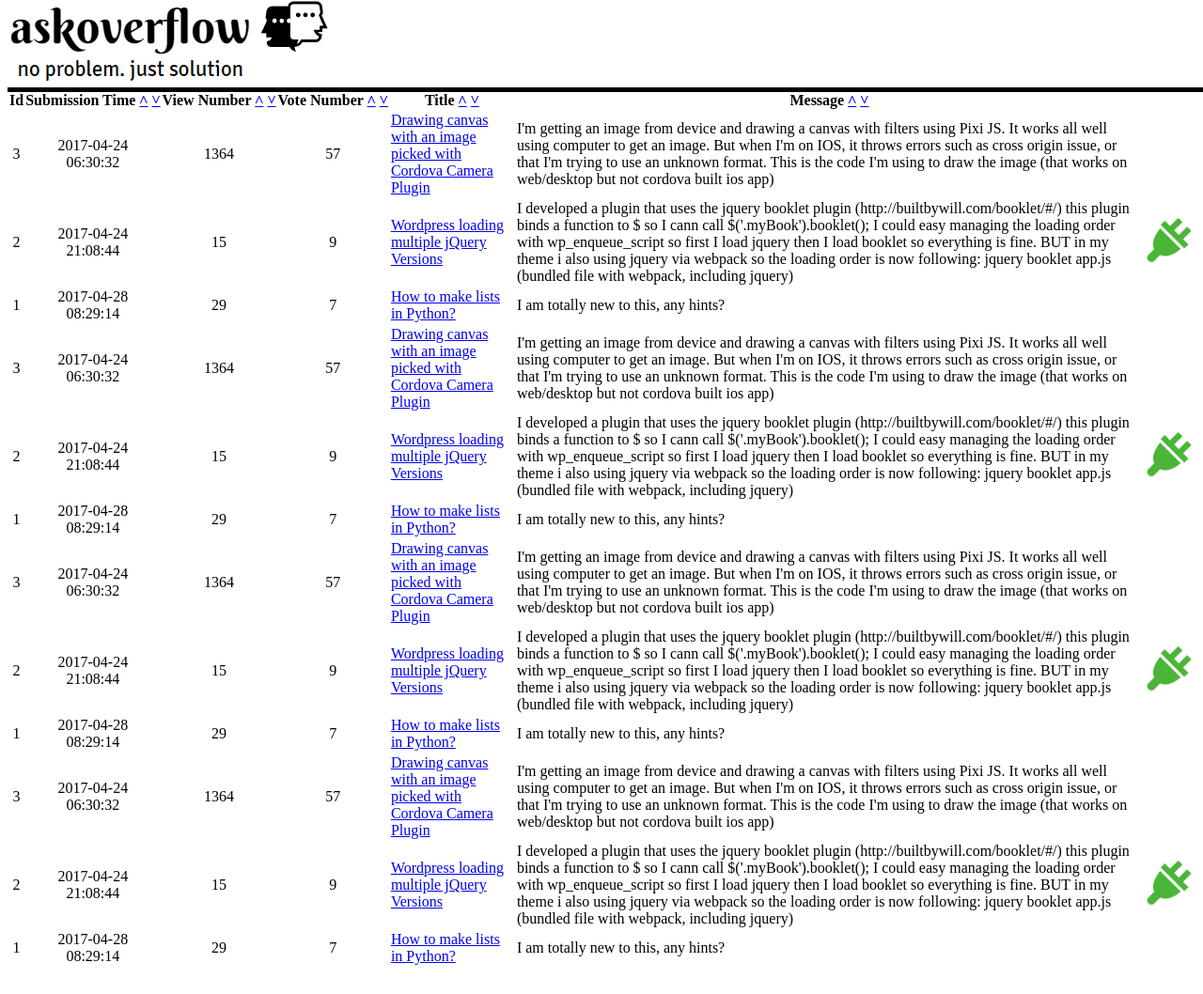
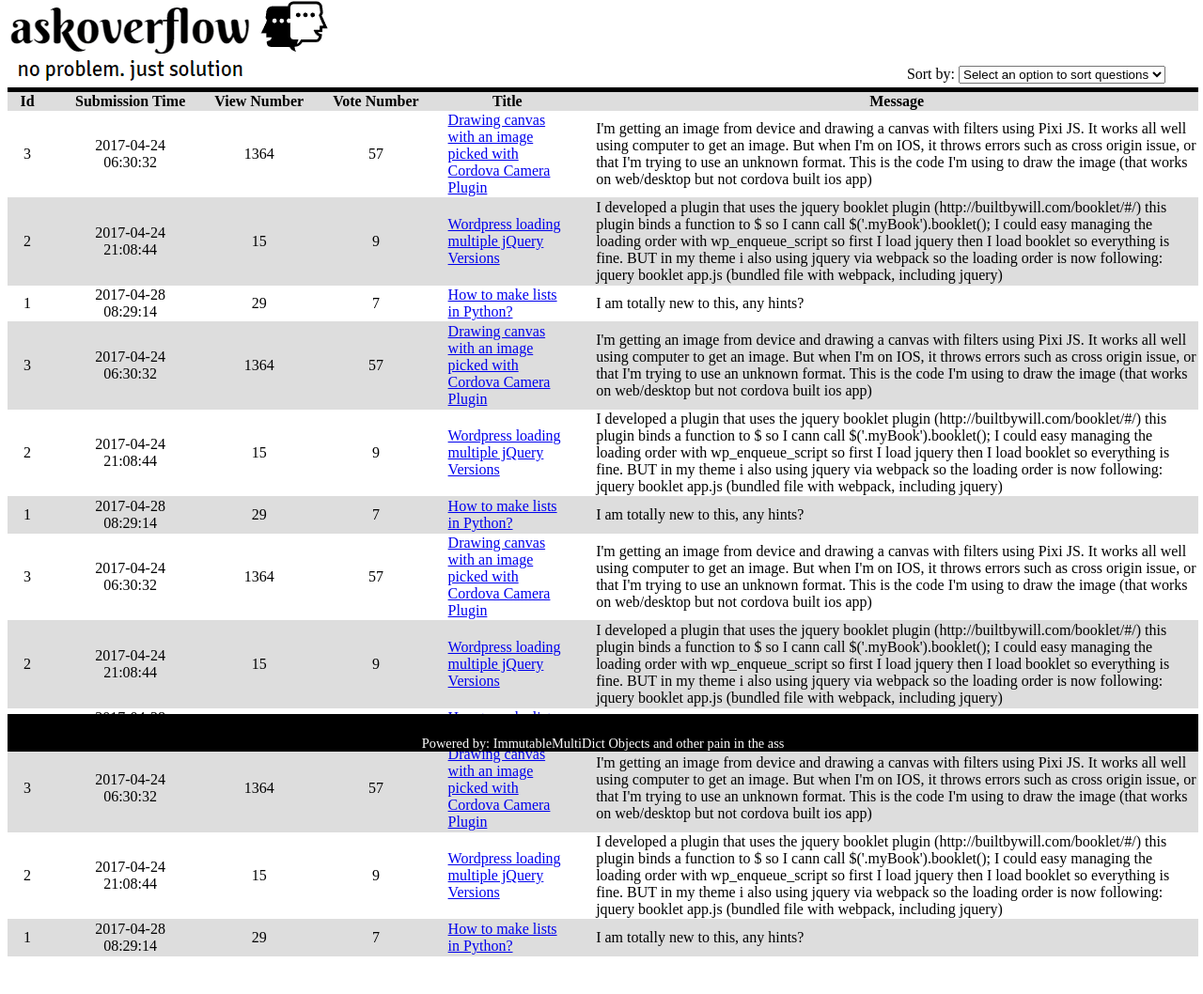
Before and after one commit to CodecoolGlobal/ask-mate-3-python-mllorand, a Flask app: page / in a window 1280 px wide. Shown: the whole page at 94% size. Before the commit the page ends 1027 px from the top, so only its background shows below. Run offline with Flask 2, Linux system fonts and the light colour scheme; some libraries are stand-ins or nearby versions.

Commit message:
Rework main page sort_by function, improve index.html design
-sort_by function added to navbar as dropdown menu
-add foot to layout.html
-add always visible srcollbar to layout.html for prevent design distortion

```diff
--- a/data_manager.py
+++ b/data_manager.py
@@ -29,7 +29,6 @@ def convert_timestamp_to_date(entries):
     return entries
 
 
-
 def get_entry_by_id(entry_id, file_path, file_header):
     entries = connection.read_csv(file_path, file_header)
     key = 'id'
--- a/templates/index.html
+++ b/templates/index.html
@@ -1,33 +1,49 @@
 {% extends "layout.html" %}
-{% block style %}
-
+{% block navbar %}
+<div class="sortby">
+    <label for="sortby-select">Sort by:</label>
+    <select onchange="location = this.value" name="sort_by" id="sort_by">
+    {% if request.args.get("sort_by") == None %}
+        <option value="/list">Select an option to sort questions</option>
+    {% endif %}
+    {% for option in header %}
+        {% if option not in ["id","image"] %}
+            <option value="/list?sort_by={{ option }}&order=asc">{{ option.replace("_", " ").title() }}(asc)</option>
+            <option value="/list?sort_by={{ option }}&order=desc">{{ option.replace("_", " ").title() }}(desc)</option>
+        {% endif %}
+    {% endfor %}
+</select>
+</div>
 {% endblock %}
 {% block content %}
+    <div class="content">
+    <div class="main_table">
     <table>
-        <tr>
+        <thead>
+            <tr>
                 {% for column_title in header %}
-                    <th class="topheader"> {{ column_title.replace("_", " ").title() if column_title not in "image" }}
-                        {% if column_title not in ["id","image"] %}
-                            <a href="/list?sort_by={{ column_title }}&order=asc">˄</a>
-                            <a href="/list?sort_by={{ column_title }}&order=desc">˅</a>
-                        {% endif %}
-                    </th>
+                    {% if column_title not in "image" %}
+                        <th> {{ column_title.replace("_", " ").title() }}</th>
+                    {% endif %}
                 {% endfor %}
             </tr>
+        </thead>
+        <tbody>
         {% for question in questions %}
             <tr>
                 {% for cell in question %}
                     {% if cell == "title" %}
                         <td><a href="/question/{{ question["id"] }}">{{ question[cell] }}</a></td>
-                    {% elif cell == "image" %}
-                        <td><img src=" {{ question["image"] }}" width="50"></td>
-                    {% elif cell not in ["message"] %}
+                    {% elif cell not in ["message","image"] %}
                         <td style="text-align: center">{{ question[cell] | safe }}</td>
-                    {% else %}
+                    {% elif cell != "image" %}
                         <td>{{ question[cell] | safe }}</td>
                     {% endif %}
                 {% endfor %}
             </tr>
         {% endfor %}
+        </tbody>
     </table>
+    </div>
+    </div>
 {% endblock %}
--- a/templates/layout.html
+++ b/templates/layout.html
@@ -4,34 +4,77 @@
     <meta charset="UTF-8">
     <title>Ask Overflow</title>
     <style>
-        .topheader {
-            white-space: nowrap;
-            position: sticky;
-            top: 98px;
-            background-color: white;
-            padding: 0;
-            margin: 0;
+        html {
+            overflow-y:scroll
         }
         .navbar {
             background-color: white;
             position: fixed;
+            border-bottom: 5px solid black;
             top: 0;
-            width: 100%;
-            border-bottom: 5px solid black;
+            width: 99%;
+            z-index: 1;
         }
         .content {
-            margin-top: 96px;
-            position: -webkit-sticky;
+            position: absolute;
+            top: 98px;
+            width: 99%;
         }
-        {% block style %}{% endblock %}
+        .main_foot {
+            position: fixed;
+            bottom: 0;
+            width: 99%;
+            height: 40px;
+            background: black;
+            color: white;
+            display: flex;
+            justify-content: center;
+        }
+        .main_foot span {
+            font-size: 0.9em;
+            align-self: flex-end;
+        }
+        .main_table table{
+            position: relative;
+            border-collapse: collapse;
+            top: 0px;
+            bottom: 40px;
+            margin-bottom: 40px;
+        }
+        .main_table th:not(:first-child),td:not(:first-child){
+            padding-left: 30px;
+        }
+        .main_table td{
+            min-width: 40px;
+            border-bottom: 1px solid #dddddd;
+        }
+        .main_table thead tr{
+            background-color: #dddddd;
+            white-space: nowrap;
+            position: sticky;
+            top: 98px;
+        }
+        .main_table tbody tr:nth-of-type(even){
+            background-color: #dddddd;
+        }
+        .sortby {
+            z-index: 0;
+            position: fixed;
+            top:70px;
+            right: 40px;
+            left: auto;
+        }
     </style>
 </head>
 <body>
 <div class="navbar">
-    <a href="/list"><input type="image" src="/images/logo.png" /></a>
+    <a href="/list" style="text-align: center"><input type="image" src="/images/logo.png" /></a>
+    {% block navbar %}{% endblock %}
 </div>
-<div class="content">
 {% block content %}{% endblock %}
+<div class="main_foot">
+    <span>Powered by: ImmutableMultiDict Objects and other pain in the ass</span>
+{% block foot %}{% endblock %}
 </div>
 </body>
 </html>
--- a/templates/question.html
+++ b/templates/question.html
@@ -1,6 +1,6 @@
 {% extends "layout.html" %}
 {% block content %}
-    <div class="topheader">
+    <div class="content">
 	<h1>Question {{ question_id }}</h1>
     <table>
         <tr>
@@ -19,7 +19,7 @@
         </tr>
     </table><br>
 	<h1 style="margin: 0;padding: 0">Answers:</h1><br>
-    </div>
+
 	<table>
         <tr style="background-color: white">
                 {% for column_title in answer_headers %}
@@ -39,4 +39,5 @@
         {% endfor %}
     </table>
     <a href="/">Back to main menu</a>
+    </div>
 {% endblock %}
```
